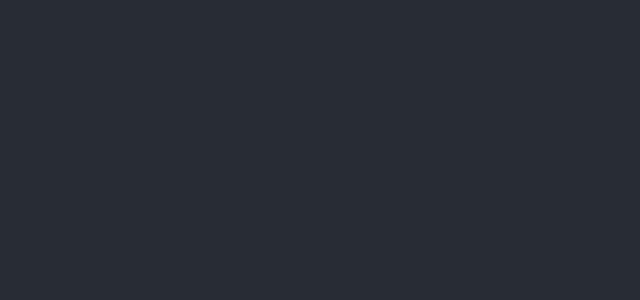
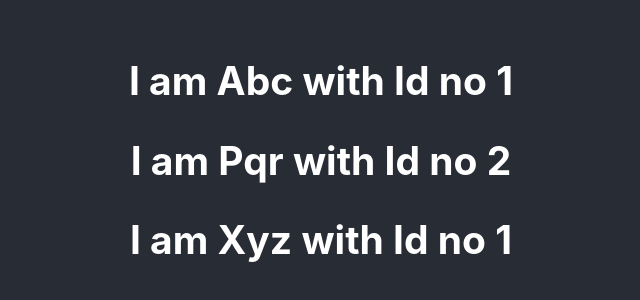
Before and after one commit to vishalrindhe/react, a React (Create React App) app: page / in a window 1280 px wide. Shown: the part 240-540 px from the top of the page, without its empty margins (319-959 px from the left). Built offline with nearby package versions, Linux system fonts and the light colour scheme.

Commit message:
list rendering by using map()

```diff
--- a/src/App.js
+++ b/src/App.js
@@ -10,6 +10,7 @@ import ClassClick from './components/classClick';
 import EventBind from './components/eventBind';
 import ParentComponent from './components/parentComponent';
 import UserGreeting from './components/UserGreeting';
+import NameList from './components/NameList';
 
 
 
@@ -36,7 +37,8 @@ function App() {
         {/* <ClassClick></ClassClick> */}
         {/* <EventBind></EventBind> */}
         {/* <ParentComponent></ParentComponent> */}
-        <UserGreeting />
+        {/* <UserGreeting /> */}
+        <NameList />
       </header>
     </div>
   );
--- /dev/null
+++ b/src/components/NameList.js
@@ -0,0 +1,33 @@
+import React from 'react'
+
+function NameList() {
+
+    // const name = ['Abc', 'Pqr', 'Xyz']
+
+    const persons = [{
+        id : 1,
+        name : 'Abc',
+        age: 30,
+        tech : 'Angular'
+    },
+    {
+        id : 2,
+        name : 'Pqr',
+        age: 30,
+        tech : 'Angular'
+    },{
+        id : 1,
+        name : 'Xyz',
+        age: 30,
+        tech : 'Angular'
+    }]
+
+        const personList = persons.map(person => <h2>I am {person.name} with Id no {person.id}</h2>)
+    return (
+        <div>
+            {personList}
+        </div>
+    )
+}
+
+export default NameList
```
